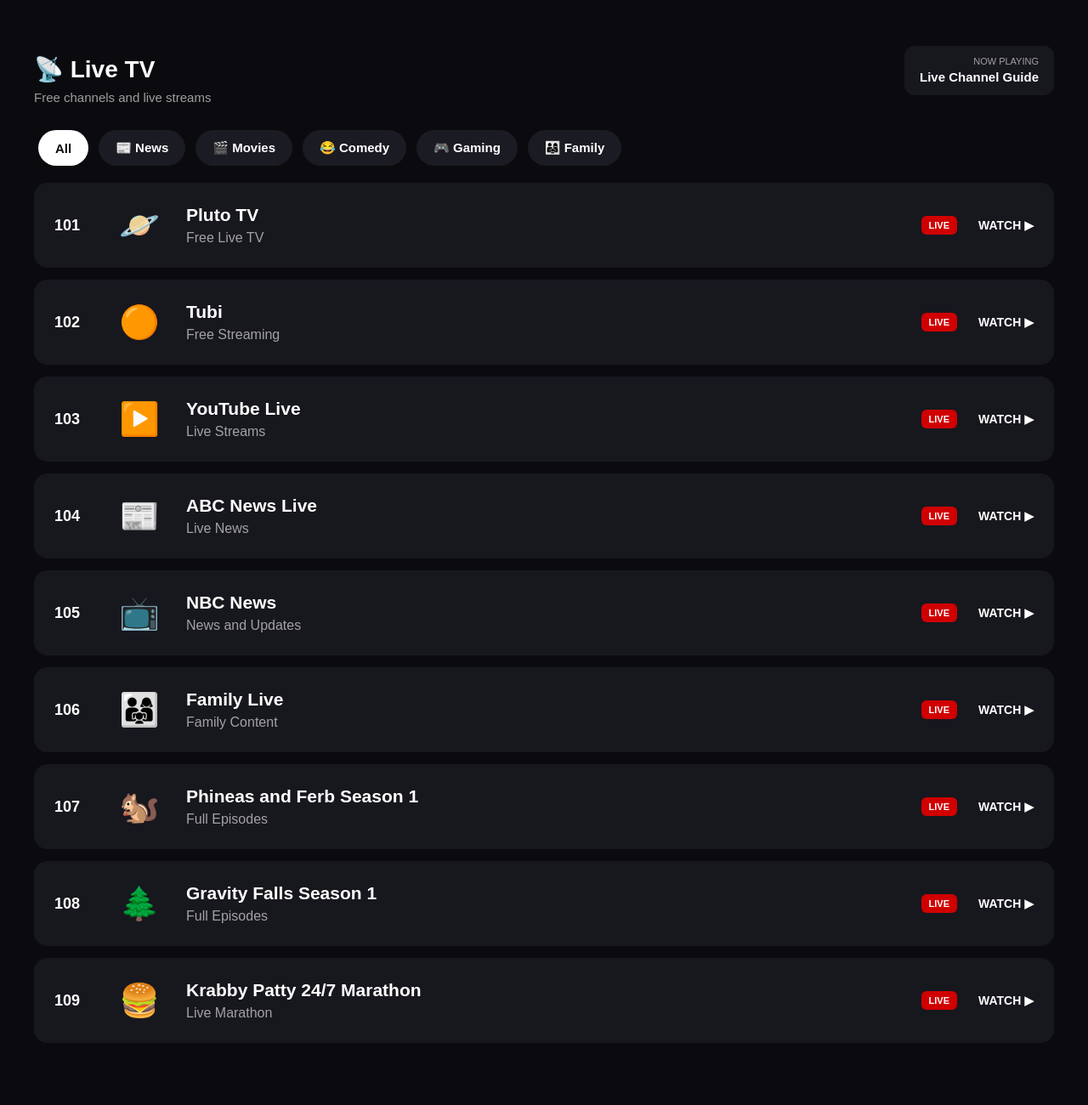
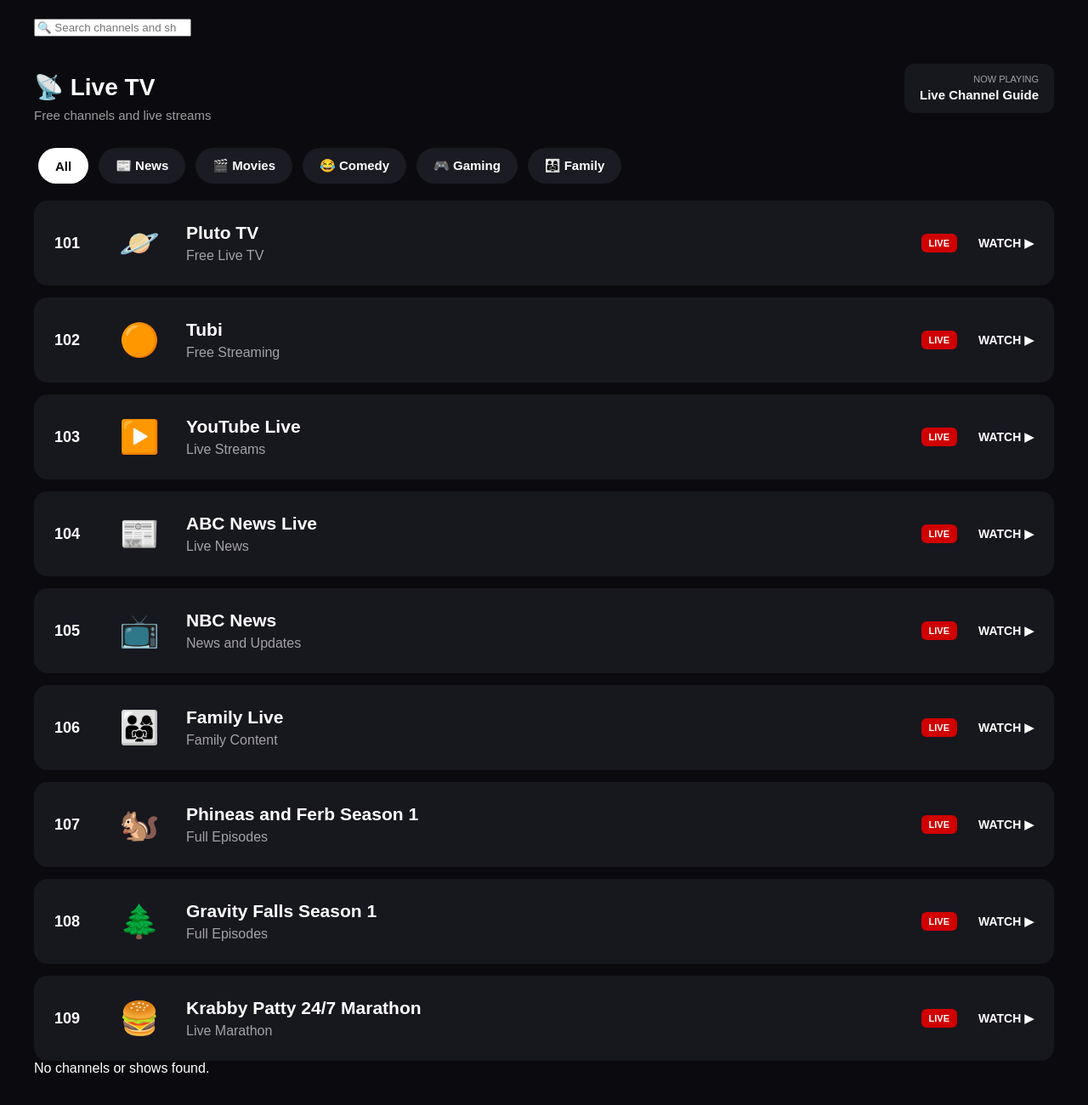
Before and after one commit to b3434474-art/ben-tv, a plain HTML site: page index.html in a window 1280 px wide. Shown: the part 328-1628 px from the top of the page at 85% size. Before the commit the page ends 1595 px from the top, so only its background shows below. Drawn offline with Linux system fonts and the light colour scheme.

Commit message:
Update index.html

```diff
--- a/index.html
+++ b/index.html
@@ -19,6 +19,15 @@
     <div class="card" tabindex="0" id="youtube-button">▶ YouTube</div>
     <div class="card" tabindex="0" id="movies-button">🎬 Movies</div>
     <div class="card" tabindex="0" id="favorites-button">⭐ Favorites</div>
+  </div>
+
+  <div class="search-container">
+    <input
+      type="search"
+      id="search-input"
+      placeholder="🔍 Search channels and shows..."
+      autocomplete="off"
+    >
   </div>
 
   <section class="tv-guide">
@@ -43,7 +52,7 @@
       <button class="category" data-category="family">👨‍👩‍👧 Family</button>
     </div>
 
-    <div class="channel-grid">
+    <div class="channel-grid" id="channel-grid">
       <div class="channel-card" tabindex="0" data-category="movies" data-url="https://pluto.tv/">
         <div class="channel-number">101</div>
         <div class="channel-icon">🪐</div>
@@ -143,6 +152,10 @@
         <div class="watch">WATCH ▶</div>
       </div>
     </div>
+
+    <div class="no-results" id="no-results">
+      No channels or shows found.
+    </div>
   </section>
 
   <script src="script.js"></script>
```
